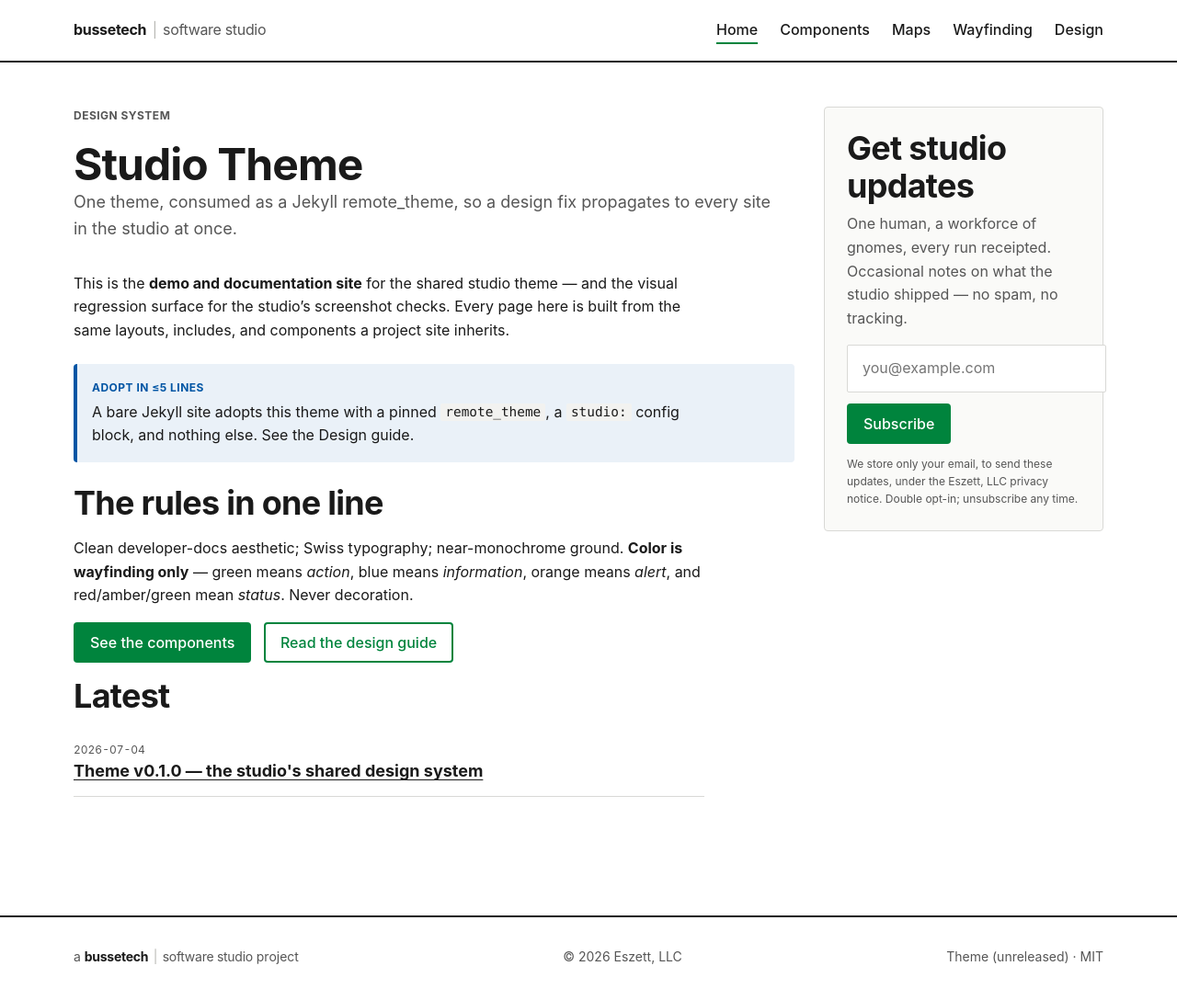
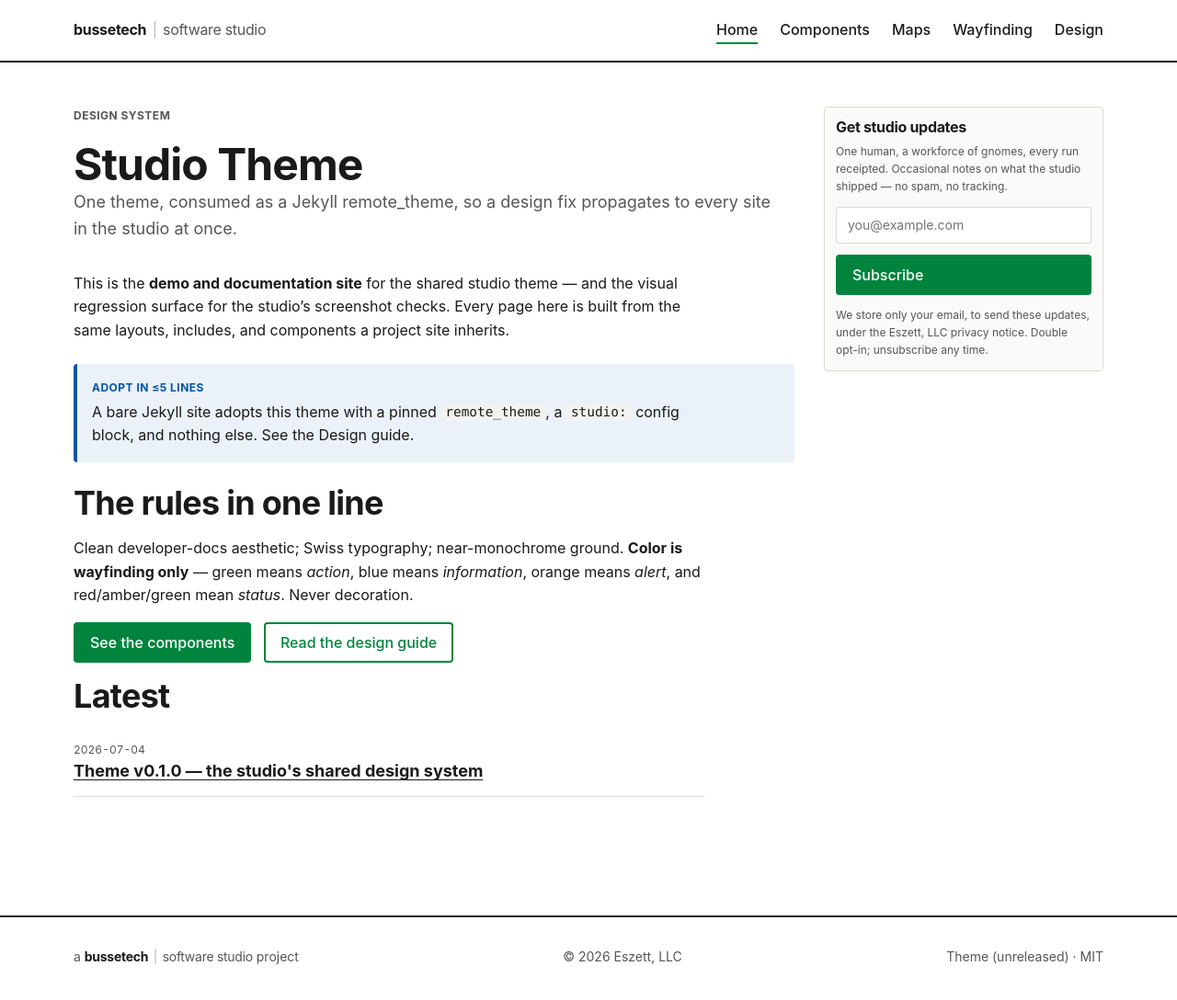
Before and after one commit to bussetech/theme, a Jekyll site: the page built from index.md, in a window 1280 px wide and 1100 px high. Shown: the top 1088 px of the window at 92% size. Built offline with Jekyll 4.4.1, drawn with Linux system fonts in a browser that asks for light colours.

Commit message:
feat(signup): compact rail treatment + signup_rail page opt-out
Co-Authored-By: Claude Fable 5 <noreply@anthropic.com>
Claude-Session: https://claude.ai/code/session_0116d3MKmjiGFWufcM8EPHth

```diff
--- a/_layouts/default.html
+++ b/_layouts/default.html
@@ -15,7 +15,10 @@
       (e.g. a full-bleed map). On narrow screens the rail stacks below content.
     {%- endcomment -%}
     {%- assign _rail = false -%}
-    {%- if site.studio.signup.rail and site.studio.signup.enabled and page.full_width != true -%}{% assign _rail = true %}{% endif -%}
+    {%- comment -%} A page carrying its own inline capture block can opt out
+        of the site-wide signup rail with `signup_rail: false` — one capture
+        surface per page, never two. {%- endcomment -%}
+    {%- if site.studio.signup.rail and site.studio.signup.enabled and page.full_width != true and page.signup_rail != false -%}{% assign _rail = true %}{% endif -%}
     {%- if page.rail -%}
     {%- comment -%}
       Page-supplied rail: front matter `rail: <include file>` (resolved from
--- a/_sass/_components.scss
+++ b/_sass/_components.scss
@@ -158,6 +158,26 @@
   color: var(--color-ink-soft);
 }
 .signup > :last-child { margin-bottom: 0; }
+
+// Compact treatment inside the right rail: the rail already frames the
+// block, so everything tightens — smaller heading, xs supporting text,
+// full-width stacked input and button. Same markup, same neutral region,
+// green still only on the submit.
+.rail .signup {
+  padding: var(--space-3);
+}
+.rail .signup__heading { font-size: var(--type-scale-base); }
+.rail .signup__value {
+  font-size: var(--type-scale-xs);
+  margin-bottom: var(--space-3);
+}
+.rail .signup__input {
+  flex-basis: 100%;
+  font-size: var(--type-scale-sm);
+  padding: var(--space-2) var(--space-3);
+}
+.rail .signup .btn { width: 100%; }
+.rail .signup__privacy { font-size: var(--type-scale-xs); }
 
 // ── Hero masthead — the page's premise sentence, front-loaded ─────────────
 .hero {
```
Also changed, not shown: CHANGELOG.md.
